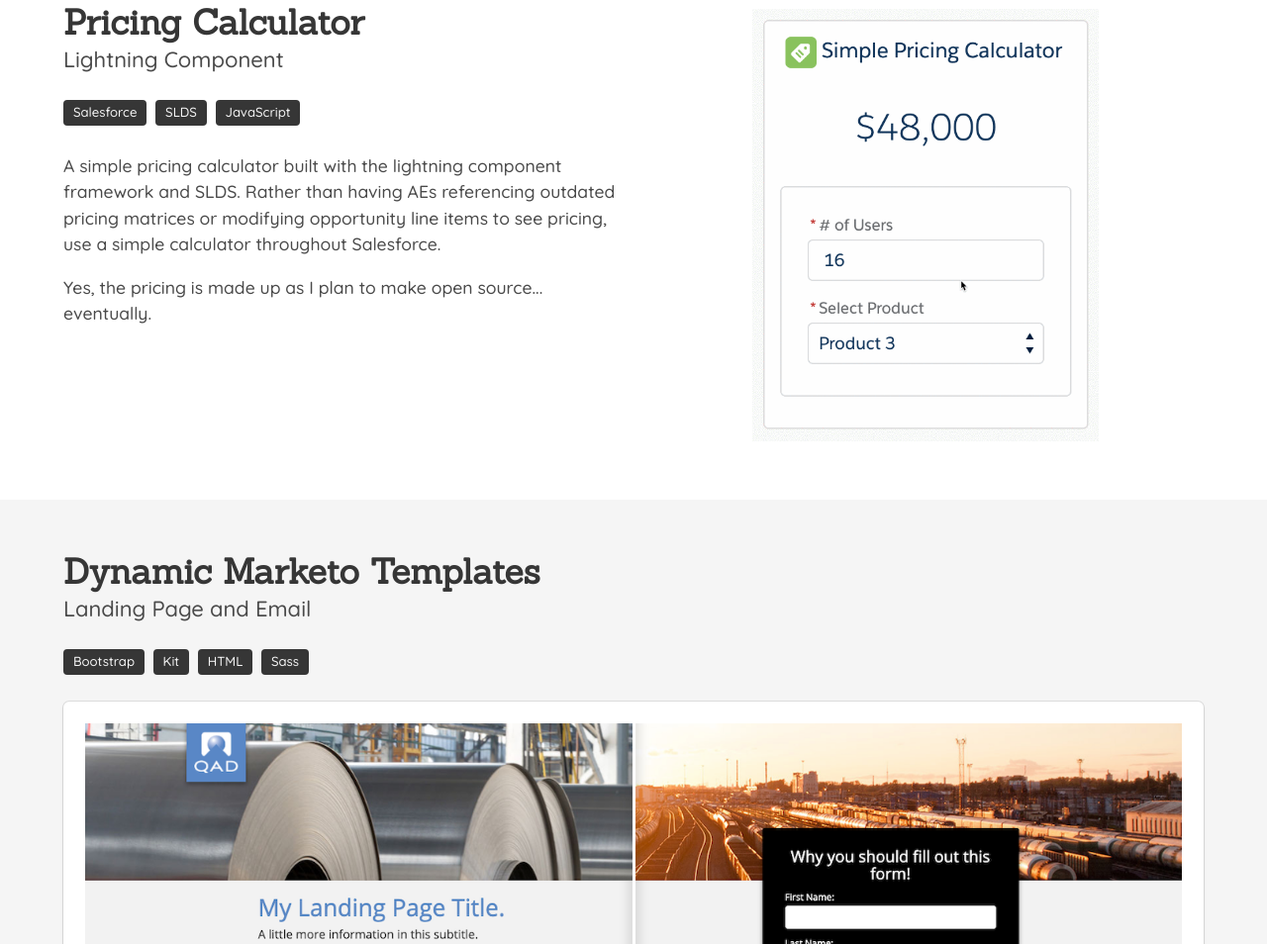
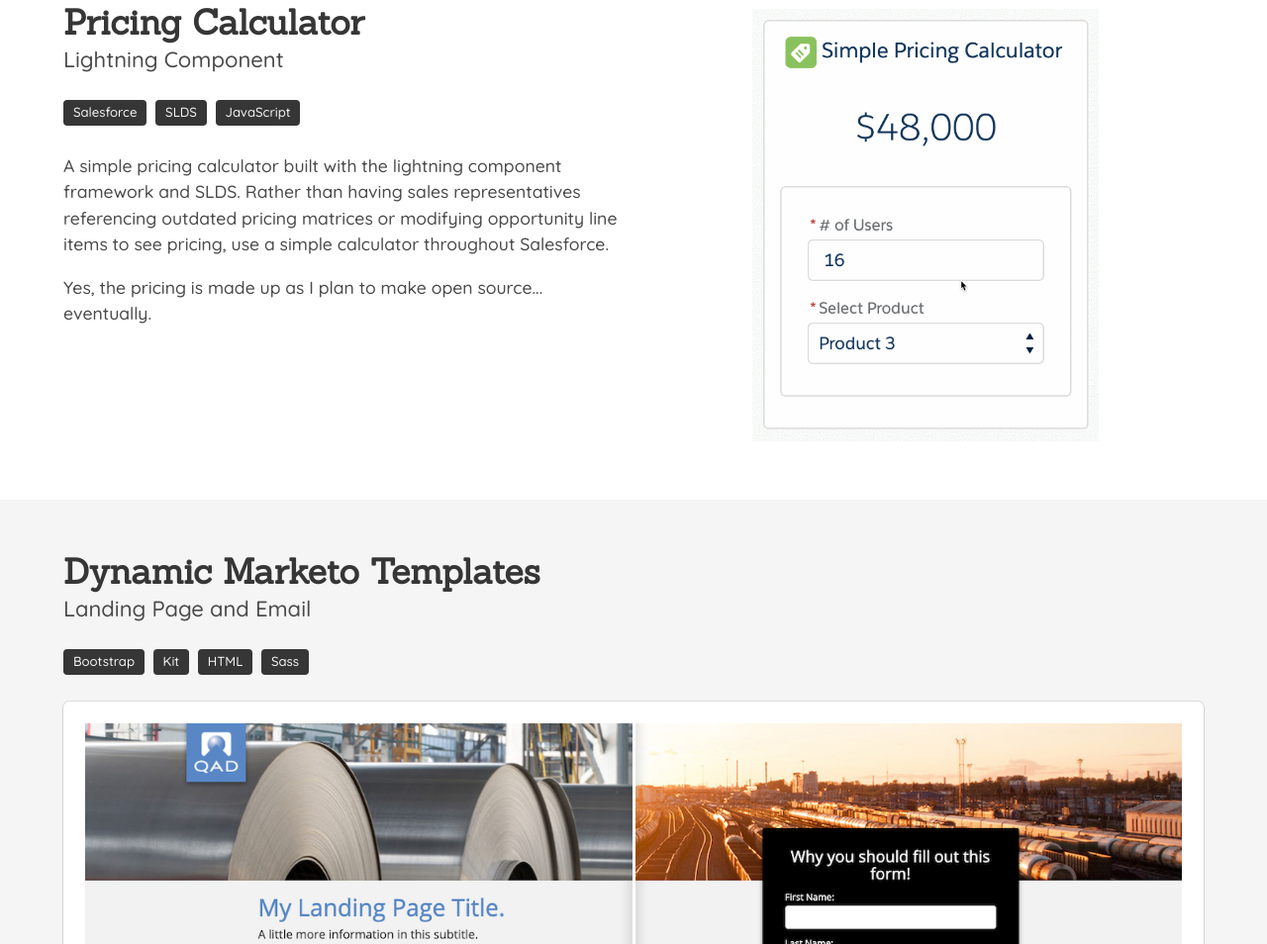
Before and after one commit to HyperTeixt/github.io, a plain HTML site: page portfolio.html in a window 1280 px wide. Shown: the part 973-1927 px from the top of the page at 99% size. Drawn offline with nearby package versions, Linux system fonts and the light colour scheme.

Commit message:
Update portfolio words

```diff
--- a/portfolio.html
+++ b/portfolio.html
@@ -111,7 +111,7 @@
 
           <div class="column">
             <p>
-                A  simple pricing calculator built with the lightning component framework and SLDS. Rather than having AEs referencing outdated pricing matrices or modifying opportunity line items to see pricing, use a simple calculator throughout Salesforce.
+                A simple pricing calculator built with the lightning component framework and SLDS. Rather than having sales representatives referencing outdated pricing matrices or modifying opportunity line items to see pricing, use a simple calculator throughout Salesforce.
             </p>
             <p>
                 Yes, the pricing is made up as I plan to make open source... eventually.
```
